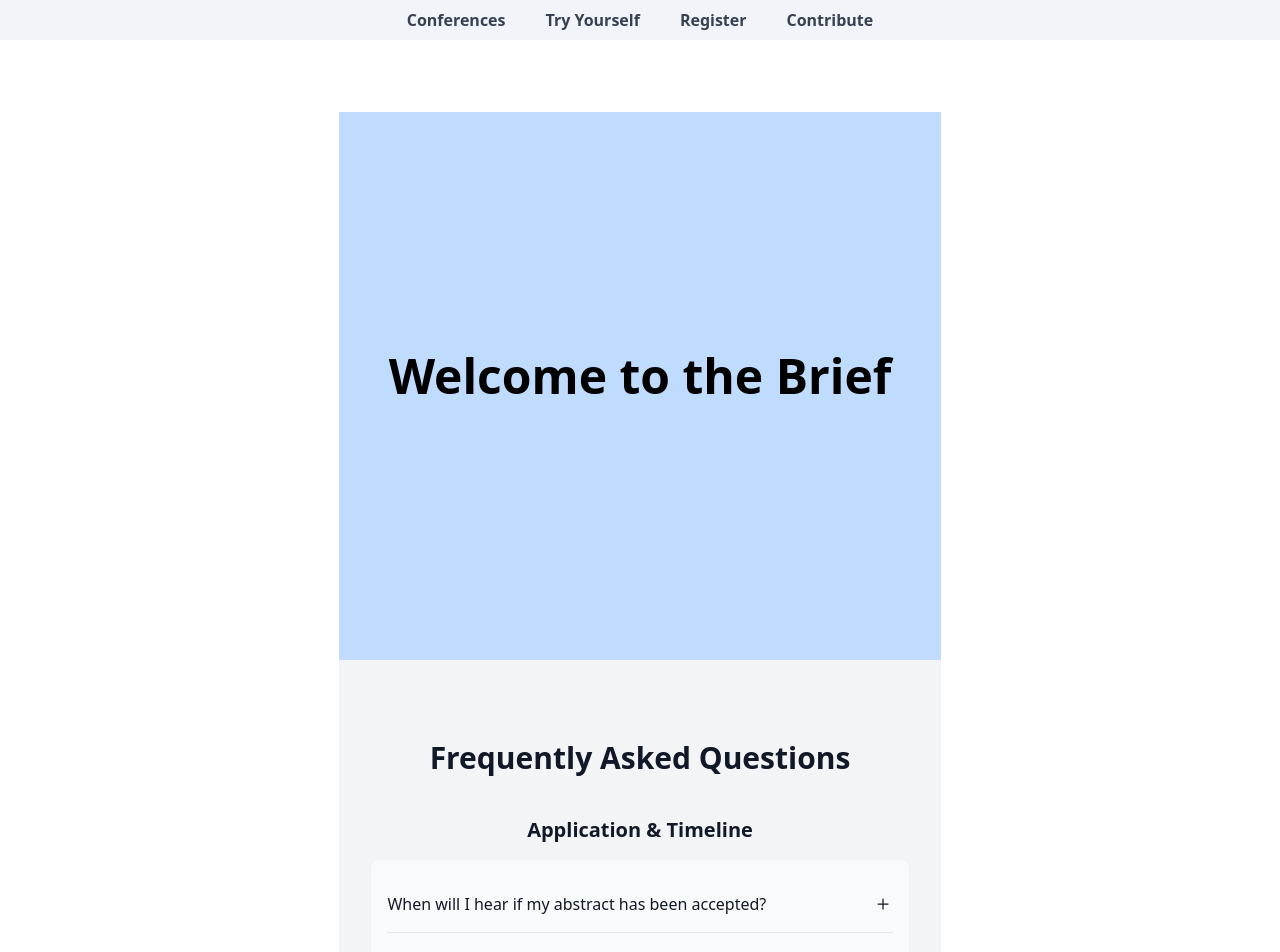
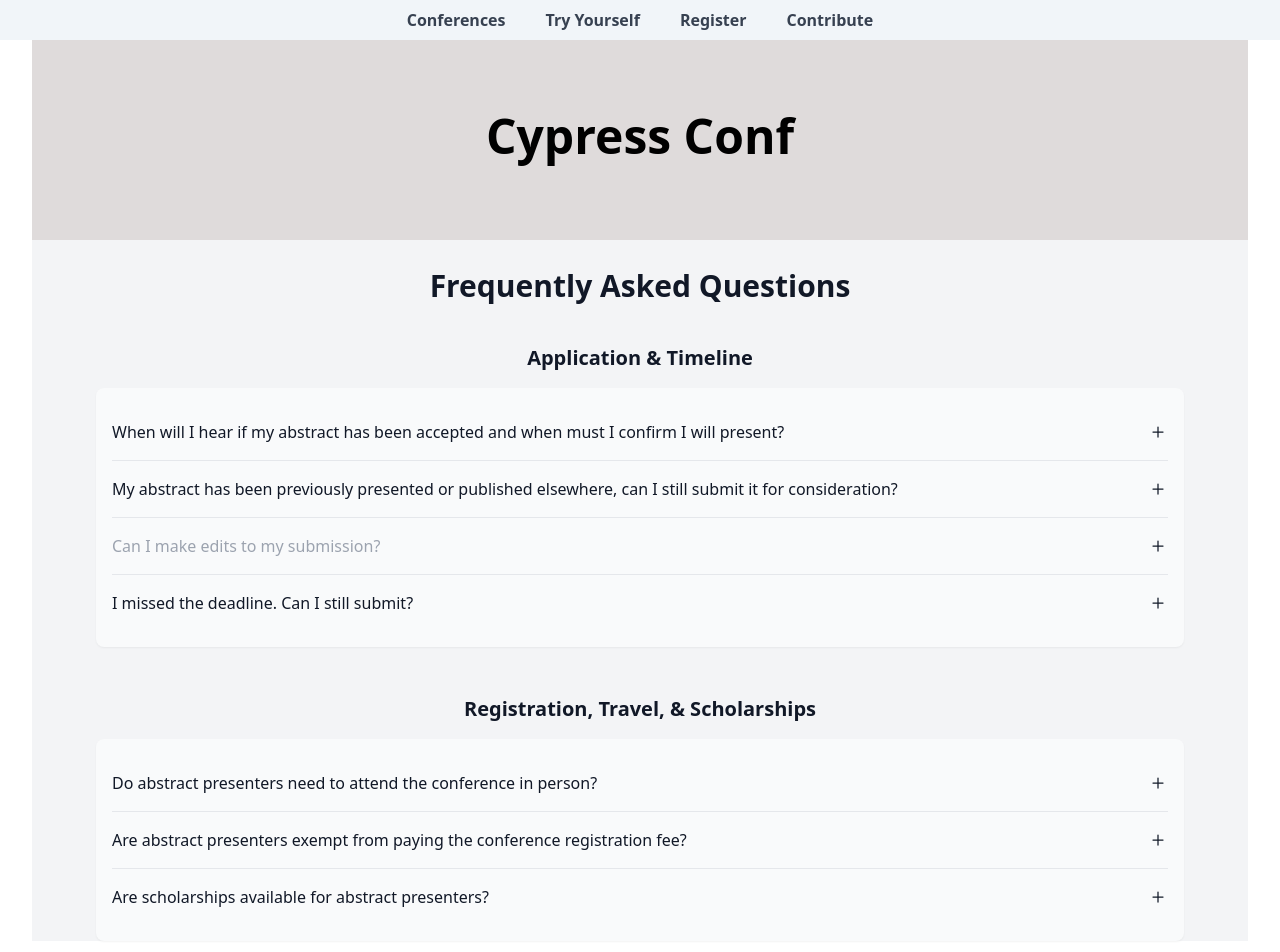
Before and after one commit to armanabbassii/GetBrieff, a React (Vite) app: page /BriefPage in a window 1280 px wide. Shown: the top 952 px of the page. Built offline with nearby package versions, Linux system fonts and the light colour scheme.

Commit message:
solve UI mistakes and add new components for better accessibility

```diff
--- a/src/App.jsx
+++ b/src/App.jsx
@@ -3,32 +3,33 @@ import { QuizProvider } from "./context/QuizContext";
 import { BrowserRouter as Router, Route, Routes } from "react-router-dom";
 import HomePage from "./components/HomePage";
 import Navbar from "./components/Navbar";
-import HeroSection from "./components/HeroSection";
-import BriefPage from "./components/briefPage";
+import BriefPage from "./components/BriefPage"; // Ensure correct case
 
 function App() {
   return (
     <QuizProvider>
       <Router>
         <Navbar />
-        <div className="flex mx-auto w-full items-center justify-center my-20 max-w-2xl">
         <Routes>
           {/* Route for Home Page */}
+          <Route path="/" element={<HomePage />} />
+
+          {/* Route for Quiz Page */}
           <Route
-              path="/"
+            path="/PlaywrightQuiz"
             element={
-                <>
-                  <HomePage />
-                </>
+              <QuizProvider>
+                <QuestionBox />
+              </QuizProvider>
             }
           />
 
-            {/* Route for Quiz Page */}
-            <Route path="/PlaywrightQuiz" element={<QuestionBox />} />
+          {/* Route for Brief Page */}
           <Route path="/BriefPage" element={<BriefPage />} />
 
+          {/* Fallback for undefined routes */}
+          <Route path="*" element={<div>Page not found</div>} />
         </Routes>
-        </div>
       </Router>
     </QuizProvider>
   );
--- a/src/components/BriefPage.jsx
+++ b/src/components/BriefPage.jsx
@@ -1,85 +1,17 @@
 import React from "react";
 import { Disclosure } from "@headlessui/react";
 import { MinusSmallIcon, PlusSmallIcon } from "@heroicons/react/24/solid";
+import HeroSection from "./HeroSection";
+import FAQ from "./FAQ";
 
-const faqs = [
-  {
-    category: "Application & Timeline",
-    items: [
-      {
-        question: "When will I hear if my abstract has been accepted?",
-        answer: "You will be notified by email by January 2025.",
-      },
-      {
-        question: "Can I make edits to my submission?",
-        answer: "Yes, you can make edits until the submission deadline.",
-        disabled: true,
-      },
-    ],
-  },
-  {
-    category: "Registration, Travel, & Scholarships",
-    items: [
-      {
-        question: "Do abstract presenters need to attend the conference in person?",
-        answer: "No, you can present virtually.",
-      },
-      {
-        question: "Are scholarships available for abstract presenters?",
-        answer: "Yes, scholarships are available. Please visit the scholarships page for more information.",
-      },
-    ],
-  },
-];
 
 function BriefPage() {
   return (
     <div>
       {/* Hero Section */}
-      <section className="text-center bg-blue-200 w-full z-10 py-60">
-        <h1 className="text-5xl font-bold mb-5">Welcome to the Brief</h1>
-      </section>
-
+      <HeroSection/>
       {/* FAQ Section */}
-      <section className="text-center bg-gray-100 py-20 w-full">
-        <div className="max-w-7xl mx-auto px-6 lg:px-8">
-          <h2 className="text-3xl font-bold text-gray-900 mb-10">Frequently Asked Questions</h2>
-
-          {faqs.map((section, sectionIdx) => (
-            <div key={sectionIdx} className="mb-12">
-              <h3 className="text-xl font-bold text-gray-900 mb-4">{section.category}</h3>
-              <div className="bg-gray-50 p-4 rounded-lg shadow-sm">
-                {section.items.map((item, itemIdx) => (
-                  <Disclosure key={itemIdx} as="div" className="border-b last:border-none">
-                    {({ open }) => (
-                      <>
-                        <Disclosure.Button
-                          className={`flex justify-between items-center w-full text-left py-4 ${
-                            item.disabled ? 'text-gray-400' : 'text-gray-900'
-                          }`}
-                          disabled={item.disabled}
-                        >
-                          <span>{item.question}</span>
-                          <span>
-                            {open ? (
-                              <MinusSmallIcon className="h-5 w-5 text-gray-900" />
-                            ) : (
-                              <PlusSmallIcon className="h-5 w-5 text-gray-900" />
-                            )}
-                          </span>
-                        </Disclosure.Button>
-                        <Disclosure.Panel className="py-2 text-gray-600">
-                          {item.answer}
-                        </Disclosure.Panel>
-                      </>
-                    )}
-                  </Disclosure>
-                ))}
-              </div>
-            </div>
-          ))}
-        </div>
-      </section>
+      <FAQ/>
     </div>
   );
 }
--- /dev/null
+++ b/src/components/FAQ.jsx
@@ -0,0 +1,54 @@
+// FAQSection.js
+
+import React from "react";
+import { Disclosure } from "@headlessui/react";
+import { MinusSmallIcon, PlusSmallIcon } from "@heroicons/react/24/solid";
+import {FAQs} from "../constants/FAQ"
+
+      {/* FAQ Section */}
+
+function FAQSection() {
+  return (
+    <section className="text-center bg-gray-100 pt-7">
+      <div className="max-w-6xl mx-auto px-6 lg:px-8">
+        <h2 className="text-3xl font-bold text-gray-900 mb-10">Frequently Asked Questions</h2>
+
+        {FAQs.map((section, sectionIdx) => (
+          <div key={sectionIdx} className="mb-12">
+            <h3 className="text-xl font-bold text-gray-900 mb-4">{section.category}</h3>
+            <div className="bg-gray-50 p-4 rounded-lg shadow-sm">
+              {section.items.map((item, itemIdx) => (
+                <Disclosure key={itemIdx} as="div" className="border-b last:border-none">
+                  {({ open }) => (
+                    <>
+                      <Disclosure.Button
+                        className={`flex justify-between items-center w-full text-left py-4 ${
+                          item.disabled ? "text-gray-400" : "text-gray-900"
+                        }`}
+                        disabled={item.disabled}
+                      >
+                        <span>{item.question}</span>
+                        <span>
+                          {open ? (
+                            <MinusSmallIcon className="h-5 w-5 text-gray-900" />
+                          ) : (
+                            <PlusSmallIcon className="h-5 w-5 text-gray-900" />
+                          )}
+                        </span>
+                      </Disclosure.Button>
+                      <Disclosure.Panel className="py-2 text-gray-600">
+                        {item.answer}
+                      </Disclosure.Panel>
+                    </>
+                  )}
+                </Disclosure>
+              ))}
+            </div>
+          </div>
+        ))}
+      </div>
+    </section>
+  );
+}
+
+export default FAQSection;
--- a/src/components/HeroSection.jsx
+++ b/src/components/HeroSection.jsx
@@ -1,23 +1,13 @@
 import React from "react";
 
-function HeroSection() {
-  return (
-    <div className="hero-section bg-black text-white py-20 flex flex-col item-center">
+function HeroSection ()  {
 
-{/*
-      <h1 className="text-4xl font-bold text-blue-500 mb-4">
-        Eesy Register in BriefConf
-      </h1>
-      <p className=" text-lg text-blue-500 mb-8">
-        Get a gift card for invite each new user
-      </p>
-      <button className="bg-blue-600 text-white py-2 px-4 rounded-full">
-        Shop
-      </button> */}
-
-
-    </div>
-  );
+    return (
+        <section className="hero-section py-20">
+        <h1 className="text-5xl font-bold">Cypress Conf
+        </h1>
+      </section>
+    )
 }
 
-export default HeroSection;
+export default HeroSection
--- a/src/components/HomePage.jsx
+++ b/src/components/HomePage.jsx
@@ -2,10 +2,10 @@ import React from "react";
 import { useNavigate} from  "react-router-dom"
 import { Link } from "react-router-dom";
 
-function HomePage() {
+function HeroBrief() {
     return (
-      <div className="text-center bg-blue-200 fixed top-11 left-0 w-full z-10 py-60">
-        <h1 className="text-5xl font-bold mb-5">Welcome to the Brief</h1>
+      <div className="hero-section py-20 ">
+        <h1 className="text-5xl font-bold mb-5">Welcome to the Brrrief</h1>
         <p className=" text-red-500 font-bold font-mono mb-10"> Summary of the 2025 Cypress Conference in 1 minute!</p>
         <p className="text-lg mb-4">Test your Playwright knowledge with our fun quiz!</p>
         <Link
@@ -26,4 +26,4 @@ function HomePage() {
     );
   }
 
-  export default HomePage;
+  export default HeroBrief;
--- a/src/components/Navbar.jsx
+++ b/src/components/Navbar.jsx
@@ -14,7 +14,7 @@ function Navbar() {
   };
 
   return (
-    <nav className="bg-slate-100 fixed top-0 left-0 w-full z-20 font-semibold">
+    <nav className="bg-slate-100 fixed top-0 left-0 w-full z-20 font-semibold mb-0">
       <div className="flex justify-center py-2">
         <ul className="flex space-x-10">
           {/* Dropdown item */}
--- a/src/components/questionBox.JSX
+++ b/src/components/questionBox.JSX
@@ -16,7 +16,7 @@ function QuestionBox() {
   }
   if (counter === 20) {
     return (
-      <div className="w-full border px-8 py-6 ">
+      <div className="w-full border px-8 py-6 my-20 max-w-2xl items-center justify-center mx-auto">
         <div className="w-full border px-8 py-10 rounded-xl text-red-500 flex flex-col items-center font-semibold">
           <div>Correct Answers: {correctPercentage.toFixed(2)}%</div>
           {/* Additional sentence with a link */}
@@ -48,8 +48,9 @@ function QuestionBox() {
       </div>
     );
   }
+
   return (
-    <div className="w-full border px-8 py-5 rounded-xl">
+    <div className="w-full border px-8 py-5 rounded-xl my-20 max-w-2xl items-center justify-center mx-auto">
       {/* Question Counter */}
       <div className="flex justify-between items-center mb-4">
         <span className=" text-green-600 text-20">
--- a/src/constants/FAQ.js
+++ b/src/constants/FAQ.js
@@ -1,4 +1,4 @@
-export const faqs = [
+export const FAQs = [
     {
       category: "Application & Timeline",
       items: [
--- a/src/input.css
+++ b/src/input.css
@@ -68,10 +68,8 @@
   }
 
   .hero-section {
-    height: 300px; /* Adjust the height as needed */
-    width: 100%; /* Full width */
-    background-color: blue; /* Replace with your desired color */
-    display: flex;
+    height: 100%; /* Adjust the height as needed */
+    background-color: rgb(223, 219, 219); /* Replace with your desired color */
     justify-content: center;
     align-items: center;
   }
--- a/src/output.css
+++ b/src/output.css
@@ -574,16 +574,8 @@ video {
   top: 0px;
 }
 
-.top-11 {
-  top: 2.75rem;
-}
-
 .top-full {
   top: 100%;
-}
-
-.z-10 {
-  z-index: 10;
 }
 
 .z-20 {
@@ -609,13 +601,16 @@ video {
   margin-bottom: 0.75rem;
 }
 
-.my-6 {
-  margin-top: 1.5rem;
-  margin-bottom: 1.5rem;
+.mb-0 {
+  margin-bottom: 0px;
 }
 
 .mb-10 {
   margin-bottom: 2.5rem;
+}
+
+.mb-12 {
+  margin-bottom: 3rem;
 }
 
 .mb-4 {
@@ -628,10 +623,6 @@ video {
 
 .mb-6 {
   margin-bottom: 1.5rem;
-}
-
-.mb-8 {
-  margin-bottom: 2rem;
 }
 
 .ml-1 {
@@ -650,24 +641,12 @@ video {
   margin-top: 1.5rem;
 }
 
-.mt-\[-96px\] {
-  margin-top: -96px;
-}
-
-.mb-12 {
-  margin-bottom: 3rem;
-}
-
 .block {
   display: block;
 }
 
 .flex {
   display: flex;
-}
-
-.h-screen {
-  height: 100vh;
 }
 
 .h-5 {
@@ -678,32 +657,28 @@ video {
   width: 50%;
 }
 
-.w-\[200px\] {
-  width: 200px;
+.w-5 {
+  width: 1.25rem;
 }
 
 .w-full {
   width: 100%;
 }
 
-.w-5 {
-  width: 1.25rem;
-}
-
 .max-w-2xl {
   max-width: 42rem;
-}
-
-.max-w-\[800px\] {
-  max-width: 800px;
 }
 
 .max-w-7xl {
   max-width: 80rem;
 }
 
-.max-w-3xl {
-  max-width: 48rem;
+.max-w-5xl {
+  max-width: 64rem;
+}
+
+.max-w-6xl {
+  max-width: 72rem;
 }
 
 .cursor-pointer {
@@ -732,8 +707,8 @@ video {
   margin-left: calc(2.5rem * calc(1 - var(--tw-space-x-reverse)));
 }
 
-.rounded-full {
-  border-radius: 9999px;
+.rounded-lg {
+  border-radius: 0.5rem;
 }
 
 .rounded-md {
@@ -742,10 +717,6 @@ video {
 
 .rounded-xl {
   border-radius: 0.75rem;
-}
-
-.rounded-lg {
-  border-radius: 0.5rem;
 }
 
 .border {
@@ -759,16 +730,6 @@ video {
 .border-black {
   --tw-border-opacity: 1;
   border-color: rgb(0 0 0 / var(--tw-border-opacity));
-}
-
-.bg-\[\#00df9a\] {
-  --tw-bg-opacity: 1;
-  background-color: rgb(0 223 154 / var(--tw-bg-opacity));
-}
-
-.bg-black {
-  --tw-bg-opacity: 1;
-  background-color: rgb(0 0 0 / var(--tw-bg-opacity));
 }
 
 .bg-blue-100 {
@@ -786,14 +747,19 @@ video {
   background-color: rgb(59 130 246 / var(--tw-bg-opacity));
 }
 
-.bg-blue-600 {
+.bg-gray-100 {
   --tw-bg-opacity: 1;
-  background-color: rgb(37 99 235 / var(--tw-bg-opacity));
+  background-color: rgb(243 244 246 / var(--tw-bg-opacity));
 }
 
 .bg-gray-200 {
   --tw-bg-opacity: 1;
   background-color: rgb(229 231 235 / var(--tw-bg-opacity));
+}
+
+.bg-gray-50 {
+  --tw-bg-opacity: 1;
+  background-color: rgb(249 250 251 / var(--tw-bg-opacity));
 }
 
 .bg-green-400 {
@@ -816,20 +782,6 @@ video {
   background-color: rgb(250 204 21 / var(--tw-bg-opacity));
 }
 
-.bg-gray-100 {
-  --tw-bg-opacity: 1;
-  background-color: rgb(243 244 246 / var(--tw-bg-opacity));
-}
-
-.bg-gray-50 {
-  --tw-bg-opacity: 1;
-  background-color: rgb(249 250 251 / var(--tw-bg-opacity));
-}
-
-.p-2 {
-  padding: 0.5rem;
-}
-
 .p-4 {
   padding: 1rem;
 }
@@ -837,6 +789,11 @@ video {
 .px-4 {
   padding-left: 1rem;
   padding-right: 1rem;
+}
+
+.px-6 {
+  padding-left: 1.5rem;
+  padding-right: 1.5rem;
 }
 
 .px-8 {
@@ -859,11 +816,6 @@ video {
   padding-bottom: 5rem;
 }
 
-.py-3 {
-  padding-top: 0.75rem;
-  padding-bottom: 0.75rem;
-}
-
 .py-4 {
   padding-top: 1rem;
   padding-bottom: 1rem;
@@ -879,18 +831,12 @@ video {
   padding-bottom: 1.5rem;
 }
 
-.py-60 {
-  padding-top: 15rem;
-  padding-bottom: 15rem;
+.pt-5 {
+  padding-top: 1.25rem;
 }
 
-.px-6 {
-  padding-left: 1.5rem;
-  padding-right: 1.5rem;
-}
-
-.pl-2 {
-  padding-left: 0.5rem;
+.pt-7 {
+  padding-top: 1.75rem;
 }
 
 .text-left {
@@ -908,11 +854,6 @@ video {
 .text-3xl {
   font-size: 1.875rem;
   line-height: 2.25rem;
-}
-
-.text-4xl {
-  font-size: 2.25rem;
-  line-height: 2.5rem;
 }
 
 .text-5xl {
@@ -939,17 +880,8 @@ video {
   font-weight: 700;
 }
 
-.font-medium {
-  font-weight: 500;
-}
-
 .font-semibold {
   font-weight: 600;
-}
-
-.text-\[\#00df9a\] {
-  --tw-text-opacity: 1;
-  color: rgb(0 223 154 / var(--tw-text-opacity));
 }
 
 .text-black {
@@ -962,14 +894,24 @@ video {
   color: rgb(59 130 246 / var(--tw-text-opacity));
 }
 
-.text-gray-500 {
+.text-gray-400 {
   --tw-text-opacity: 1;
-  color: rgb(107 114 128 / var(--tw-text-opacity));
+  color: rgb(156 163 175 / var(--tw-text-opacity));
+}
+
+.text-gray-600 {
+  --tw-text-opacity: 1;
+  color: rgb(75 85 99 / var(--tw-text-opacity));
 }
 
 .text-gray-700 {
   --tw-text-opacity: 1;
   color: rgb(55 65 81 / var(--tw-text-opacity));
+}
+
+.text-gray-900 {
+  --tw-text-opacity: 1;
+  color: rgb(17 24 39 / var(--tw-text-opacity));
 }
 
 .text-green-600 {
@@ -995,21 +937,6 @@ video {
 .text-yellow-500 {
   --tw-text-opacity: 1;
   color: rgb(234 179 8 / var(--tw-text-opacity));
-}
-
-.text-gray-400 {
-  --tw-text-opacity: 1;
-  color: rgb(156 163 175 / var(--tw-text-opacity));
-}
-
-.text-gray-600 {
-  --tw-text-opacity: 1;
-  color: rgb(75 85 99 / var(--tw-text-opacity));
-}
-
-.text-gray-900 {
-  --tw-text-opacity: 1;
-  color: rgb(17 24 39 / var(--tw-text-opacity));
 }
 
 .underline {
@@ -1107,13 +1034,10 @@ video {
 }
 
 .hero-section {
-  height: 300px;
+  height: 100%;
   /* Adjust the height as needed */
-  width: 100%;
-  /* Full width */
-  background-color: blue;
+  background-color: rgb(223, 219, 219);
   /* Replace with your desired color */
-  display: flex;
   justify-content: center;
   align-items: center;
 }
@@ -1135,44 +1059,6 @@ video {
   background-color: rgb(229 231 235 / var(--tw-bg-opacity));
 }
 
-@media (min-width: 640px) {
-  .sm\:text-4xl {
-    font-size: 2.25rem;
-    line-height: 2.5rem;
-  }
-
-  .sm\:text-6xl {
-    font-size: 3.75rem;
-    line-height: 1;
-  }
-}
-
-@media (min-width: 768px) {
-  .md\:py-6 {
-    padding-top: 1.5rem;
-    padding-bottom: 1.5rem;
-  }
-
-  .md\:pl-4 {
-    padding-left: 1rem;
-  }
-
-  .md\:text-2xl {
-    font-size: 1.5rem;
-    line-height: 2rem;
-  }
-
-  .md\:text-5xl {
-    font-size: 3rem;
-    line-height: 1;
-  }
-
-  .md\:text-7xl {
-    font-size: 4.5rem;
-    line-height: 1;
-  }
-}
-
 @media (min-width: 1024px) {
   .lg\:px-8 {
     padding-left: 2rem;
```
Lines whose indentation alone changed are shown as unchanged.
